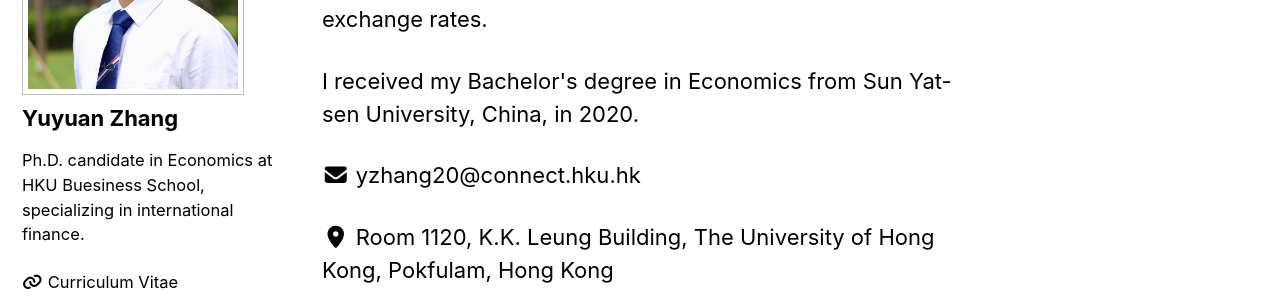
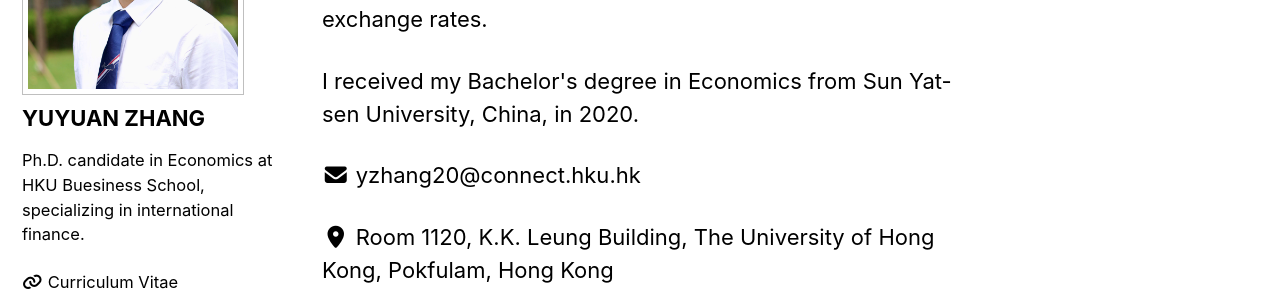
Before and after one commit to yuyuanecon/yuyuanecon.github.io, a Jekyll site: the page built from index.html, in a window 1280 px wide. Shown: the part 303-603 px from the top of the page. Built offline with Jekyll 4.4.1, drawn with Linux system fonts in a browser that asks for light colours; cached includes are drawn as plain includes; the list of posts is cut into pages by our own code.

```diff
--- a/_config.yml
+++ b/_config.yml
@@ -113,7 +113,7 @@ analytics:
 
 # Site Author
 author:
-  name             : "Yuyuan Zhang"
+  name             : "YUYUAN ZHANG"
   avatar           : "/assets/images/bio_hku_compressed.jpg" # path of avatar image, e.g. "/assets/images/bio-photo.jpg"
   bio              : "Ph.D. candidate in Economics at HKU Buesiness School, specializing in international finance."
   #location         : "1120, K.K. Leung Building, The University of Hong Kong, Pokfulam, HK"
```
